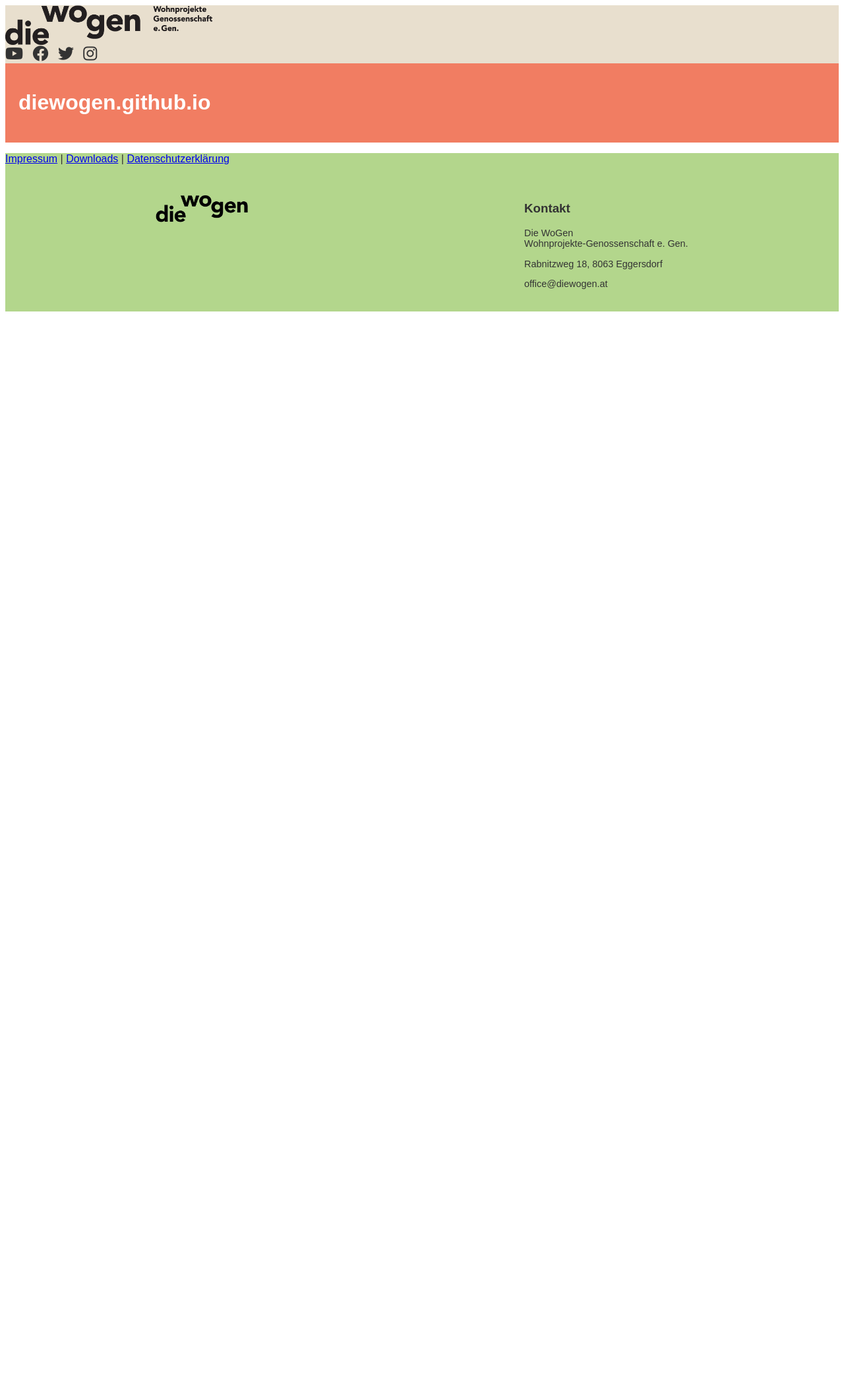
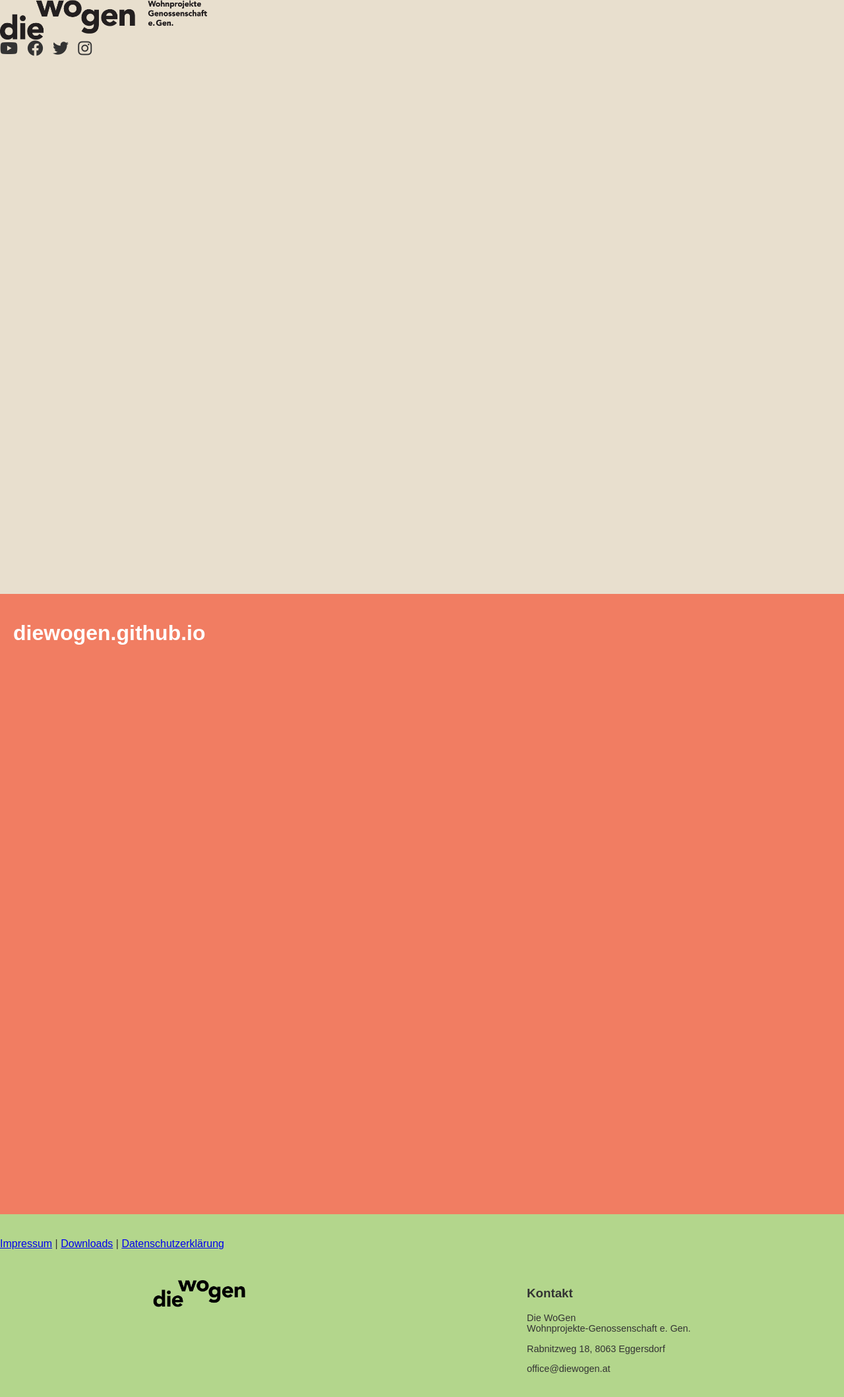
Before and after one commit to diewogen/diewogen.github.io, a Jekyll site: the page built from README.md, in a window 1280 px wide. Shown: the whole page at 66% size. Built offline with Jekyll 4.4.1, drawn with Linux system fonts in a browser that asks for light colours; our own code applies the rules of GitHub Pages for plain Markdown files; before the commit the page ends 900 px from its top, so only the background shows below that.

Commit message:
Update style.css

```diff
--- a/assets/css/style.css
+++ b/assets/css/style.css
@@ -1,5 +1,27 @@
 body {
     font-family: Arial, sans-serif;
+    margin: 0;
+    padding: 0;
+}
+
+.page-content {
+    margin-bottom: 0;
+    padding-bottom: 0;
+}
+
+.site-footer {
+    margin-top: 0;
+    padding-top: 20px; /* Adjust padding as desired */
+}
+
+.wrapper {
+    display: flex;
+    flex-direction: column;
+    min-height: 100vh;
+}
+
+.page-content {
+    flex-grow: 1;
 }
 
 /* Top navigation bar */
```
